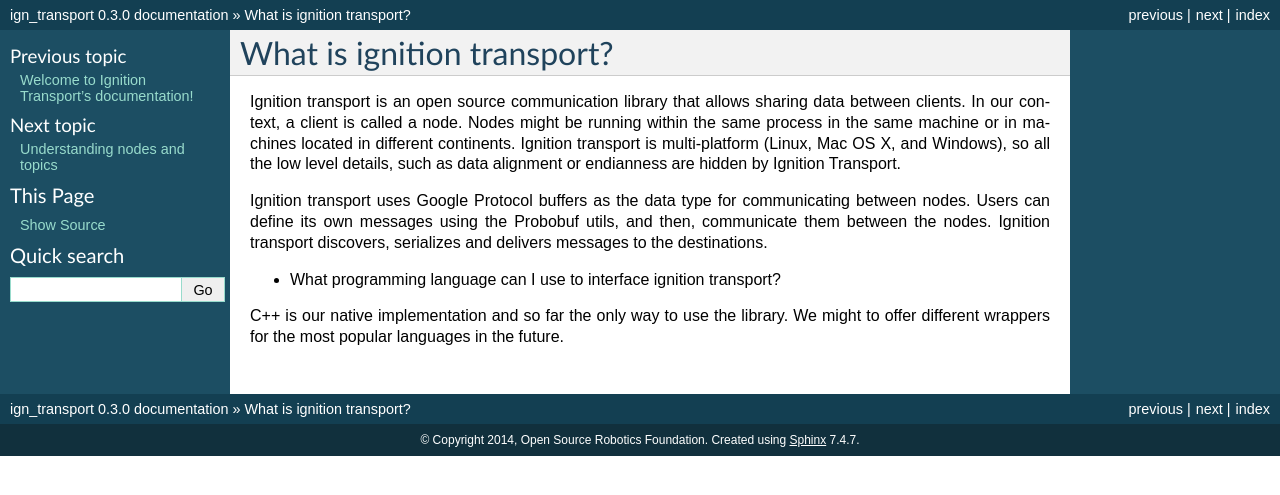
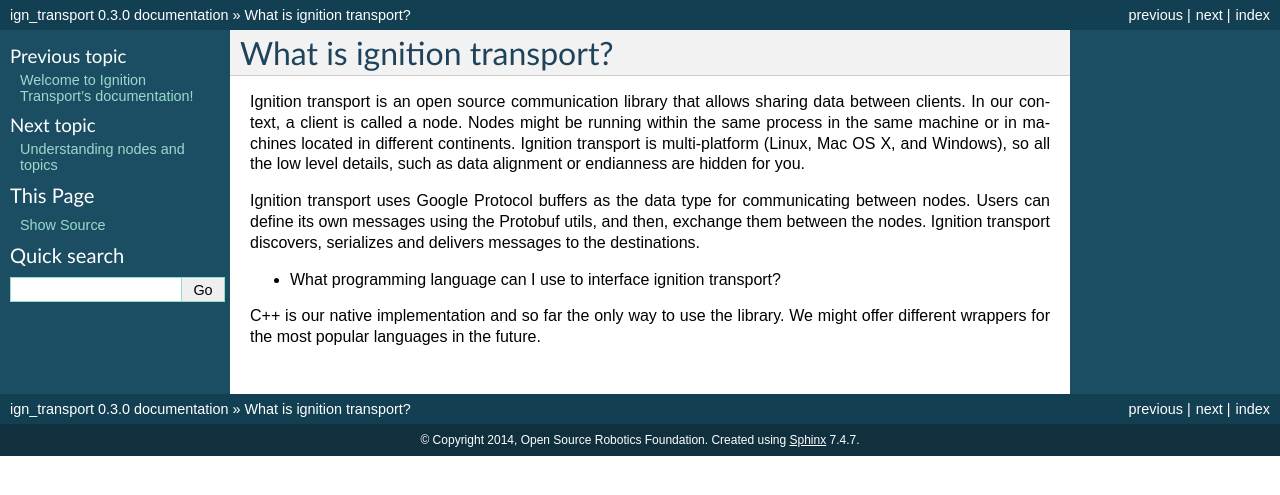
Before and after one commit to gazebosim/gz-transport, a Sphinx documentation site: the page built from docs/introduction/intro.rst, in a window 1280 px wide. Shown: the top 495 px of the page. Built offline with Sphinx 7.4.7, drawn with Linux system fonts in a browser that asks for light colours.

Commit message:
Tweak documentation.

```diff
--- a/docs/contribute/contribute.rst
+++ b/docs/contribute/contribute.rst
@@ -11,6 +11,6 @@
 ===================================
 
 Ignition Transport is hosted in Bitbucket using the Mercurial version control
-system. In order to contribute patches or new features into the main development branch in ignition transport, we recommend forking from the "default" branch.
+system. In order to contribute patches or new features into the main development branch in Ignition Transport, we recommend forking from the "default" branch.
 Please see forking and pull request help pages as provided by Bitbucket for
 details.
--- a/docs/introduction/intro.rst
+++ b/docs/introduction/intro.rst
@@ -7,14 +7,13 @@
 be running within the same process in the same machine or in machines located in
 different continents. Ignition transport is multi-platform (Linux, Mac OS X, and
 Windows), so all the low level details, such as data alignment or endianness are
-hidden by Ignition Transport.
+hidden for you.
 
 Ignition transport uses Google Protocol buffers as the data type for
 communicating between nodes. Users can define its own messages using the
-Probobuf utils, and then, communicate them between the nodes. Ignition transport
+Protobuf utils, and then, exchange them between the nodes. Ignition transport
 discovers, serializes and delivers messages to the destinations.
 
 * What programming language can I use to interface ignition transport?
 C++ is our native implementation and so far the only way to use the library. We
-might to offer different wrappers for the most popular languages in the
-future.
+might offer different wrappers for the most popular languages in the future.
```
Also changed, not shown: docs/nodesAndTopics/nodesAndTopics.rst (+6 -1 lines).
